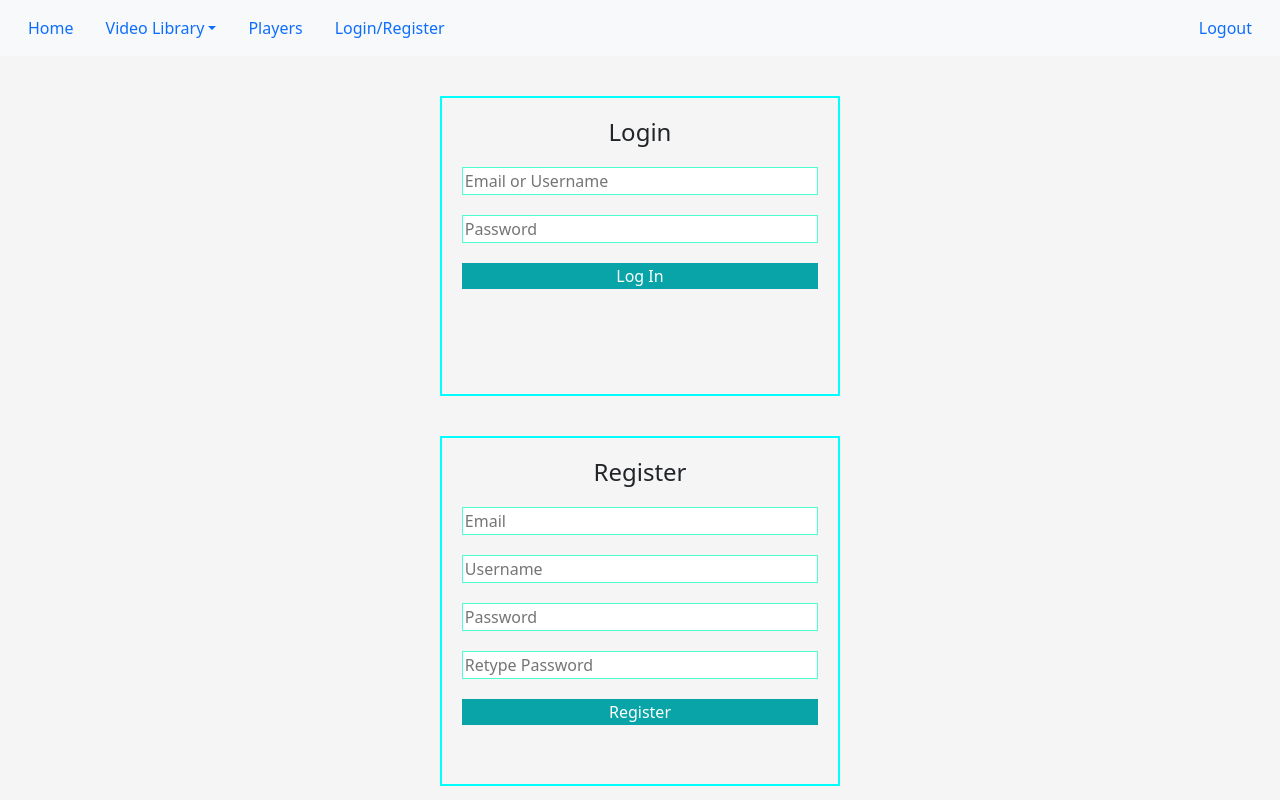
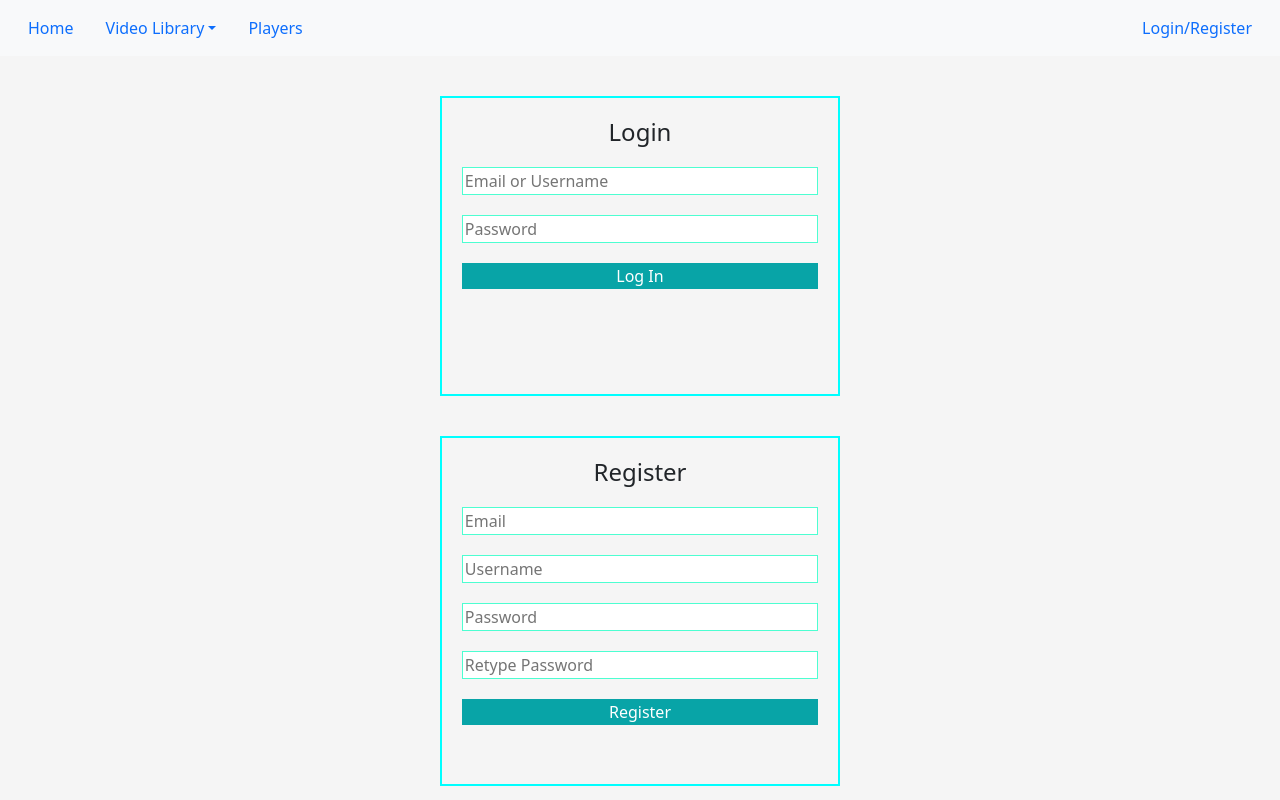
Before and after one commit to dalousha/nba-hub, a React (Create React App) app in the folder client/: page /login-register in a window 1280 px wide. Built offline with nearby package versions, Linux system fonts and the light colour scheme; no server answers.

Commit message:
logging in and logging out toggles which button is rendered

```diff
--- a/client/src/components/LoginRegister.js
+++ b/client/src/components/LoginRegister.js
@@ -35,9 +35,10 @@ function LoginRegister() {
         },
         datatype: 'json',
         success: (data) => {
-          console.log(data)
-          localStorage.setItem('userInfo', JSON.stringify(data))
-          navigate('/')
+          console.log(data);
+          localStorage.setItem('userInfo', JSON.stringify(data));
+          navigate('/');
+          window.location.reload(false);
         }
       })
 
--- a/client/src/components/Navigation.jsx
+++ b/client/src/components/Navigation.jsx
@@ -53,14 +53,11 @@ class Navigation extends React.Component {
           <NavItem>
             <NavLink href="/players">Players</NavLink>
           </NavItem>
-          <NavItem>
-            <NavLink href="/login-register">Login/Register</NavLink>
-          </NavItem>
 
         </Nav>
         <Nav>
           <NavItem>
-            <NavLink href='/login-register' onClick={this.handleLogout}>Logout</NavLink>
+            {!this.state.userLoggedIn ? <NavLink href="/login-register">Login/Register</NavLink> : <NavLink href='/login-register' onClick={this.handleLogout}>Logout</NavLink>}
           </NavItem>
         </Nav>
       </Navbar>
```
